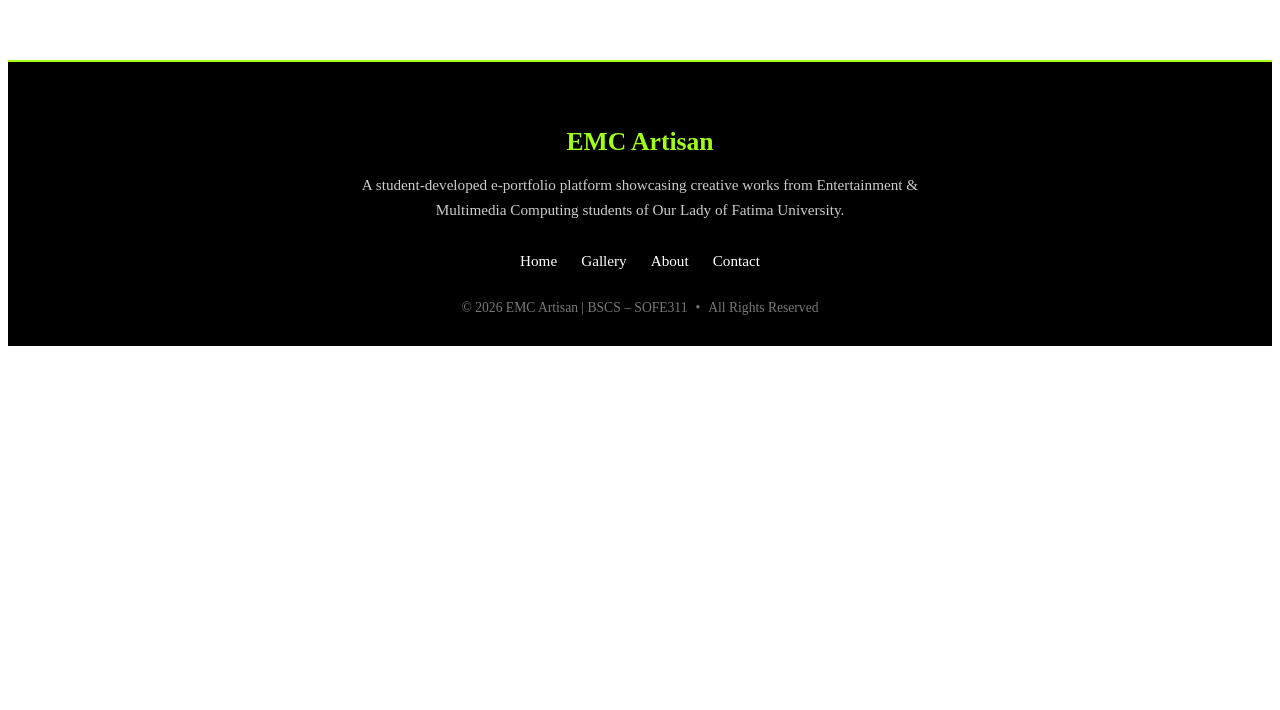
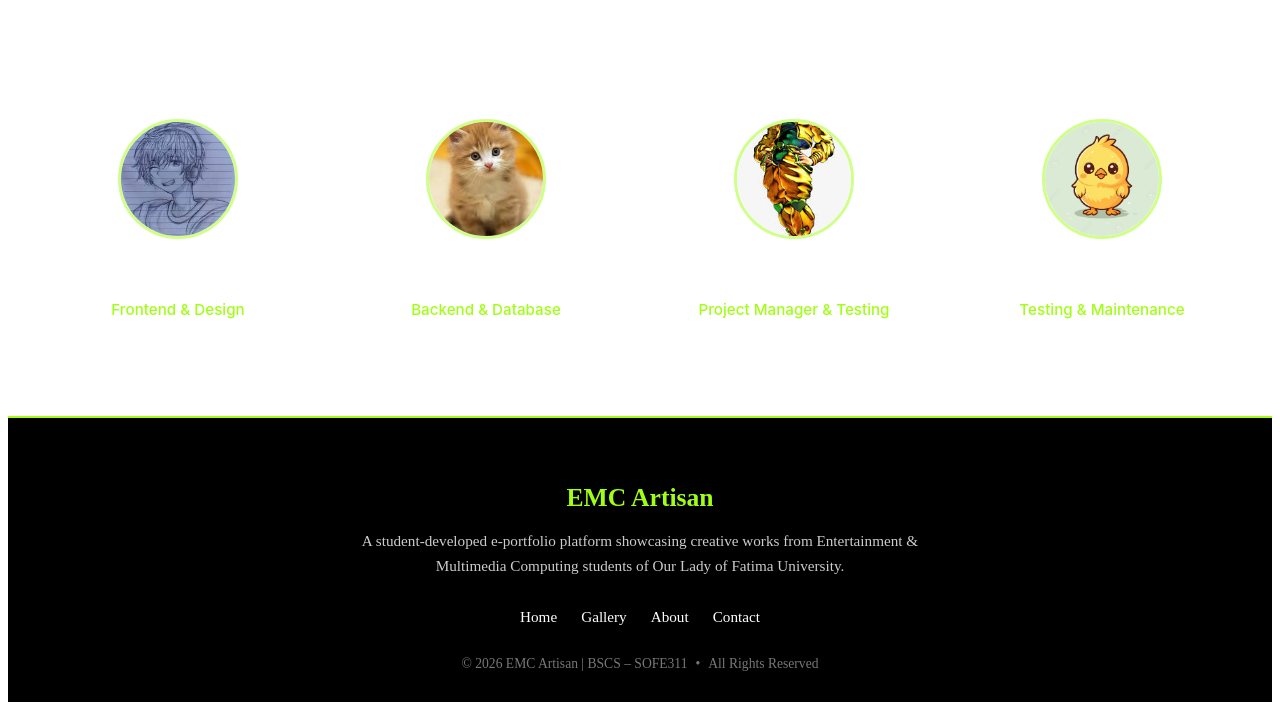
Before and after one commit to bnoxius-cell/software-engineering, a React (Vite) app in the folder client/: page /about in a window 1280 px wide. Shown: the part 1007-1717 px from the top of the page. Before the commit the page ends 1361 px from the top, so only its background shows below. Built offline with nearby package versions, Linux system fonts and the light colour scheme; no server answers; the HTML template or start-up script is replaced by a standard one.

Commit message:
Revert "polished contact and about"
This reverts commit 1b4cc1916c4d97e7a29eedf57a7df9543f586b6a.

```diff
--- a/client/src/pages/About/About.jsx
+++ b/client/src/pages/About/About.jsx
@@ -2,6 +2,37 @@
 import styles from './About.module.css';
 
 const About = () => {
+  const developers = [
+    {
+      name: 'Tony Kishore',
+      role: 'Frontend & Design',
+      img: '/assets/images/tony_img.jpg',
+      alt: 'Tony Kishore - Frontend & Design',
+    },
+    {
+      name: 'Adrian Reniva',
+      role: 'Backend & Database',
+      img: '/assets/images/adrian_img.jpg',
+      alt: 'Adrian Reniva - Backend & Database',
+    },
+    {
+      name: 'Patrick Ronda',
+      role: 'Project Manager & Testing',
+      img: '/assets/images/ronda_img.jpg',
+      alt: 'Patrick Ronda - Project Manager & Testing',
+    },
+    {
+      name: 'John Carlo Lunaria',
+      role: 'Testing & Maintenance',
+      img: '/assets/images/lunaria_img.png',
+      alt: 'John Carlo Lunaria - Testing & Maintenance',
+    },
+  ];
+
+  const handleImageError = (e) => {
+    e.target.src = '/assets/images/placeholder-avatar.png';
+  };
+
   return (
     <div className={styles.aboutWrapper}>
       <div className={styles.container}>
@@ -41,6 +72,25 @@
             </p>
           </div>
         </section>
+
+        <section className={styles.teamSection}>
+          <h2>Meet the Developers</h2>
+          <div className={styles.teamGrid}>
+            {developers.map((dev) => (
+              <div key={dev.name} className={styles.teamCard}>
+                <img
+                  src={dev.img}
+                  alt={dev.alt}
+                  onError={handleImageError}
+                  loading="lazy"
+                  className={styles.avatar}
+                />
+                <h3>{dev.name}</h3>
+                <p>{dev.role}</p>
+              </div>
+            ))}
+          </div>
+        </section>
       </div>
     </div>
   );
--- a/client/src/pages/About/About.module.css
+++ b/client/src/pages/About/About.module.css
@@ -133,27 +133,6 @@
   font-weight: 500;
 }
 
-/* Social Links */
-.socialLinks {
-  display: flex;
-  justify-content: center;
-  gap: 1rem;
-  margin-top: 1.2rem;
-}
-
-.socialIcon {
-  color: #9ca3af;
-  transition: color 0.2s ease, transform 0.2s ease;
-  display: flex;
-  align-items: center;
-  justify-content: center;
-}
-
-.socialIcon:hover {
-  color: #a1ff14;
-  transform: translateY(-2px);
-}
-
 /* Mobile Responsiveness */
 @media (max-width: 1024px) {
   .infoSection { grid-template-columns: repeat(2, 1fr); }
--- a/client/src/pages/Contact/Contact.jsx
+++ b/client/src/pages/Contact/Contact.jsx
@@ -19,29 +19,11 @@
             <div className={styles.contactInfo}>
               <div className={styles.locationBlock}>
                 <strong>OLFU Main Campus:</strong>
-                <p>
-                  <a
-                    href="https://www.google.com/maps/search/?api=1&query=120+MacArthur+Highway,+Valenzuela+City,+1440+Metro+Manila"
-                    target="_blank"
-                    rel="noopener noreferrer"
-                    style={{ color: '#a1ff14', textDecoration: 'underline', textUnderlineOffset: '4px' }}
-                  >
-                    120 MacArthur Highway, Valenzuela City, 1440 Metro Manila
-                  </a>
-                </p>
+                <p>120 MacArthur Highway, Valenzuela City, 1440 Metro Manila</p>
               </div>
               <div className={styles.locationBlock}>
                 <strong>Tamaraw Campus:</strong>
-                <p>
-                  <a
-                    href="https://www.google.com/maps/search/?api=1&query=Tamaraw+Hills,+MacArthur+Highway,+Valenzuela+City"
-                    target="_blank"
-                    rel="noopener noreferrer"
-                    style={{ color: '#a1ff14', textDecoration: 'underline', textUnderlineOffset: '4px' }}
-                  >
-                    Tamaraw Hills, MacArthur Highway, Valenzuela City
-                  </a>
-                </p>
+                <p>Tamaraw Hills, MacArthur Highway, Valenzuela City</p>
               </div>
             </div>
           </div>
```
